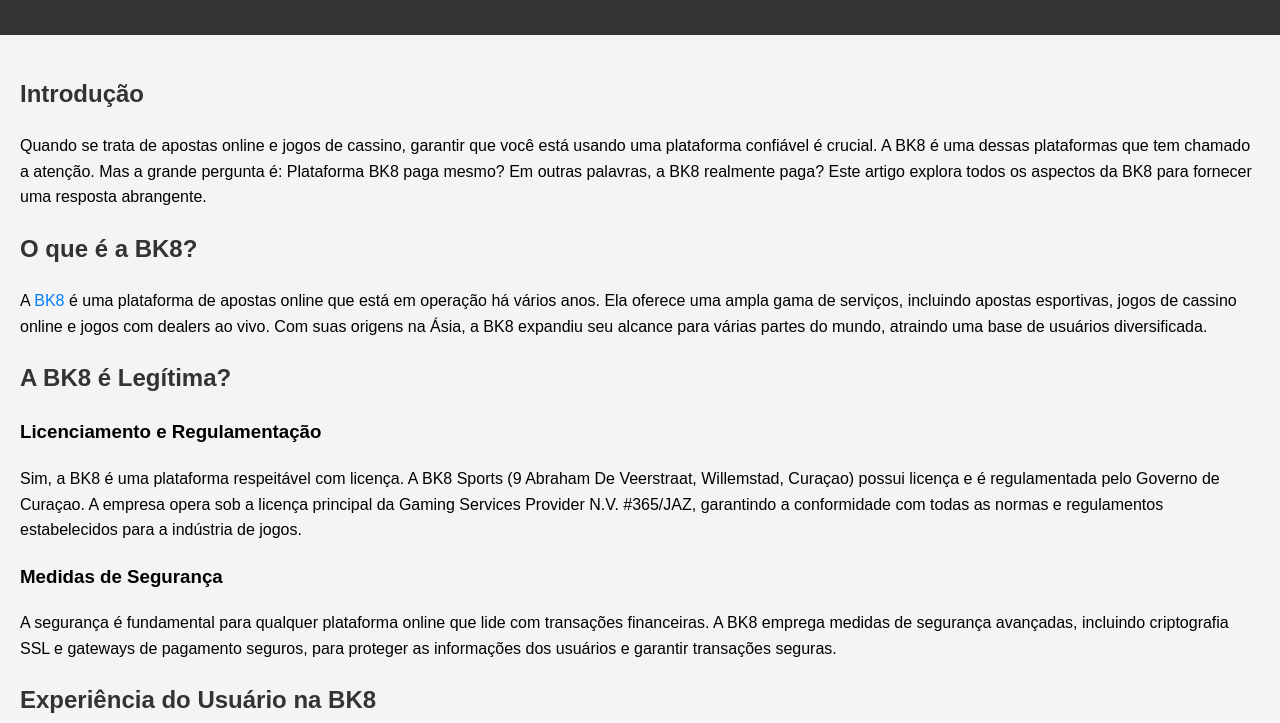
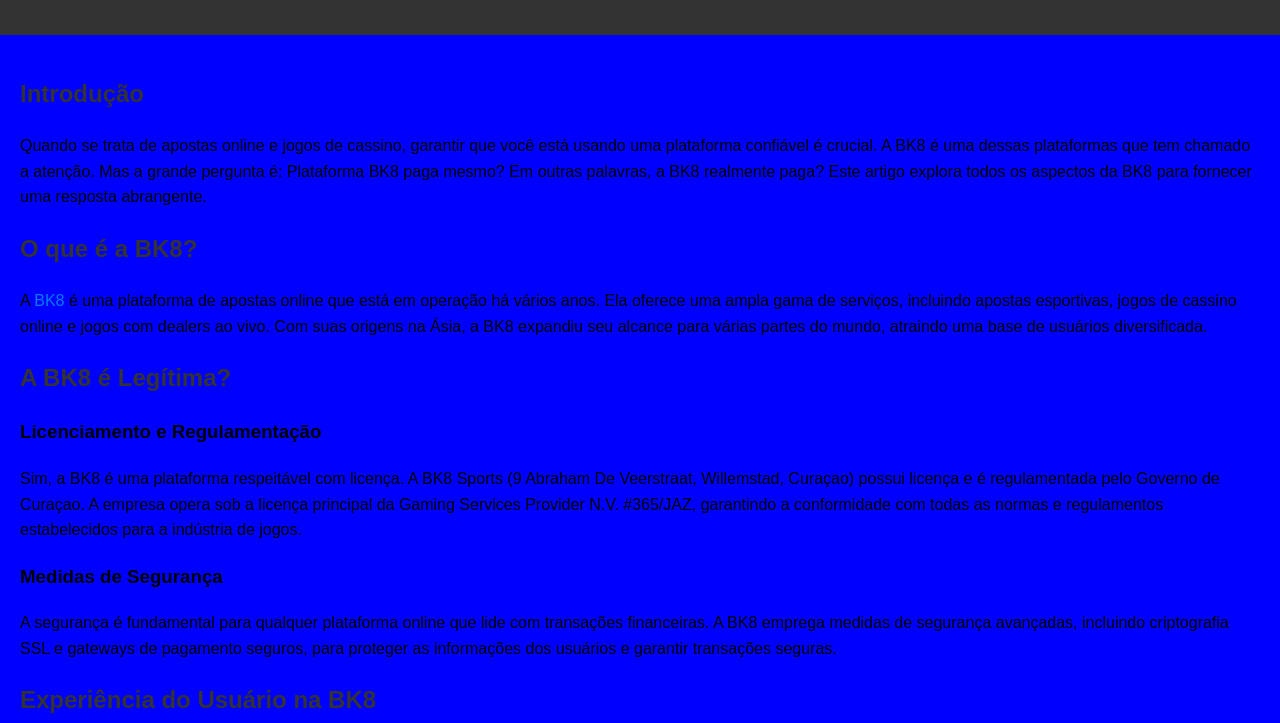
Before and after one commit to lilianale22/Bk8cassinobr, a plain HTML site: page plataforma_bk8_paga_mesmo.html in a window 1280 px wide. Shown: the part 77-800 px from the top of the page. Drawn offline with Linux system fonts and the light colour scheme.

Commit message:
Update styles.css

```diff
--- a/styles.css
+++ b/styles.css
@@ -3,7 +3,7 @@ body {
   font-family: Arial, sans-serif;
   margin: 0;
   padding: 0;
-  background-color: #f4f4f4;
+  background-color: #0000FF;
 }
 
 header {
```
